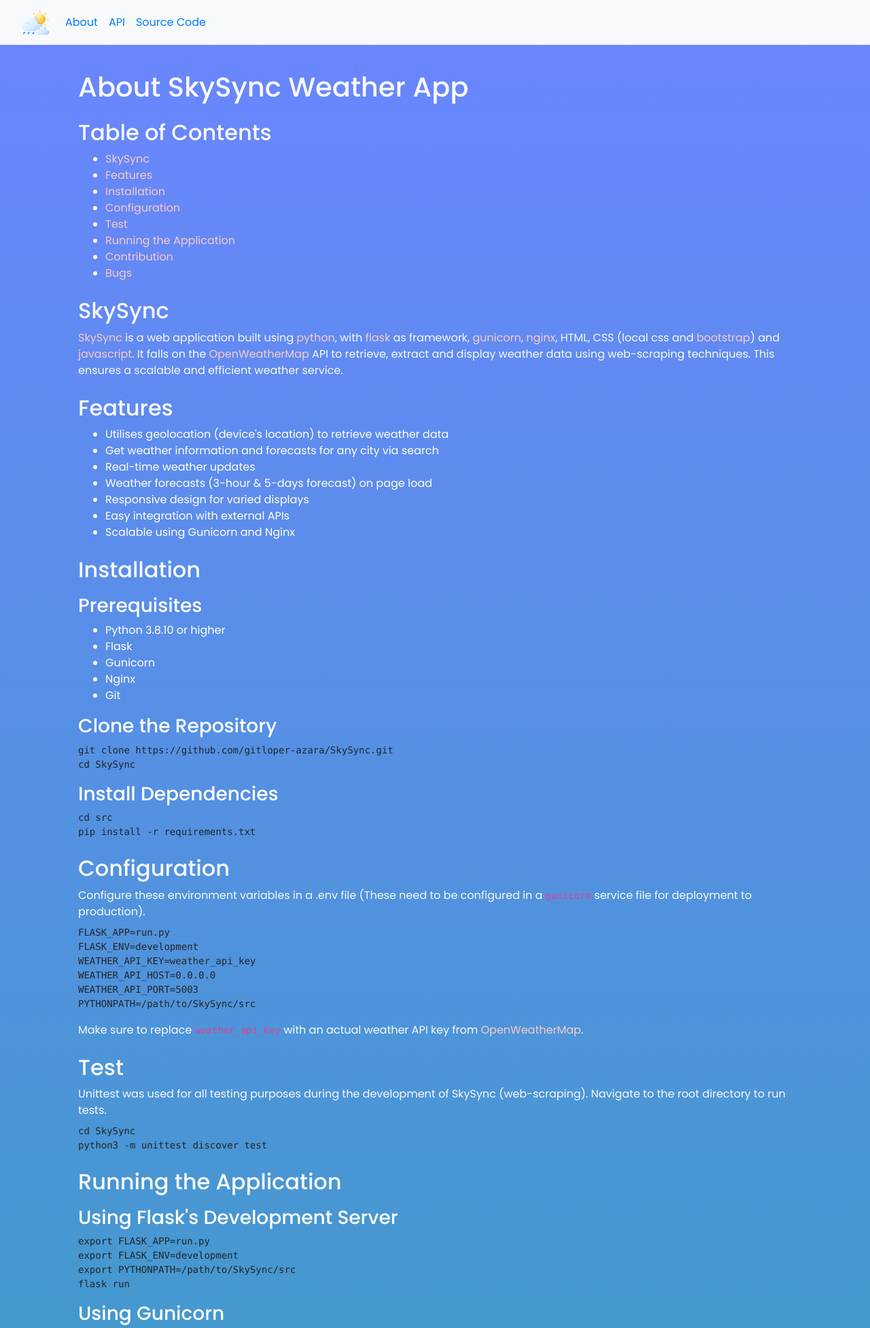
After one commit to azaraverse/SkySync, a Flask app: template src/app/templates/about.html in a window 1280 px wide. The commit adds this page. Shown: the top 1953 px of the page at 68% size. Run offline with Flask 2, Linux system fonts and the light colour scheme; the template is opened without the code that fills it, so the values that code supplies are empty; some libraries are stand-ins or nearby versions.

Commit message:
add about template html with route to about and index page.

```diff
--- a/src/app/routes.py
+++ b/src/app/routes.py
@@ -127,3 +127,9 @@
         return jsonify(
             {"error": "unable to retrieve forecast weather data."}
         ), 500
+
+
+@app_views.route('/about', methods=['GET'], strict_slashes=False)
+def about():
+    """"""
+    return render_template('about.html')
--- a/src/app/static/css/main.css
+++ b/src/app/static/css/main.css
@@ -8,7 +8,7 @@
 }
 
 body {
-    background: linear-gradient(#6b85ff, #389fbe);
+    background: linear-gradient(to bottom, #6b85ff, #389fbe);
     color: #fff;
     display: flex;
     flex-direction: column;
@@ -79,6 +79,20 @@
     padding-top: 100px;
     max-width: 1080px;
     text-align: center;
+}
+
+.container-about {
+    flex: 1;
+    text-align: left;
+    max-width: 1080px;
+    /* padding: 0 10px; */
+}
+
+.container a {
+    color: #facaca;
+}
+a:hover, a:focus, a:active {
+    color: #cce7ff;
 }
 
 .form-control {
--- /dev/null
+++ b/src/app/templates/about.html
@@ -0,0 +1,153 @@
+<!DOCTYPE html>
+<html lang="en">
+    <head>
+        <meta charset="utf-8">
+        <meta name="viewport" content="width=device-width, initial-scale=1, shrink-to-fit=no">
+        <meta content="Yushahu Yussif Azara" name="author">
+        <title>SkySync</title>
+        <link rel="icon" href="{{ url_for('static', filename='images/weather_icon.png') }}">
+        <link rel="stylesheet" href="https://cdn.jsdelivr.net/npm/bootstrap@4.0.0/dist/css/bootstrap.min.css" integrity="sha384-Gn5384xqQ1aoWXA+058RXPxPg6fy4IWvTNh0E263XmFcJlSAwiGgFAW/dAiS6JXm" crossorigin="anonymous">
+        <link rel="stylesheet" href="{{ url_for('static', filename='css/main.css') }}">
+        <link rel='stylesheet' href='https://cdn-uicons.flaticon.com/2.3.0/uicons-brands/css/uicons-brands.css'>
+    </head>
+    <body>
+        <nav class="navbar navbar-expand-md bg-light fixed-top">
+            <a class="navbar-brand" href="{{ url_for('app_views.index') }}">
+                <img src="{{ url_for('static', filename='images/weather_logo.png') }}" alt="SkySync Logo" style="height: 40px;">
+            </a>
+            <button class="navbar-toggler" type="button" data-toggle="collapse" data-target="#navbarsExampleDefault" aria-controls="navbarsExampleDefault" aria-expanded="false" aria-label="Toggle navigation">
+                <span class="navbar-toggler-icon toggler-color"></span>
+            </button>
+            <div class="collapse navbar-collapse" id="navbarsExampleDefault">
+                <ul class="navbar-nav mr-auto">
+                    <li class="nav-item active">
+                        <a class="nav-link" href="{{ url_for('app_views.about') }}">About<span class="sr-only">(current)</span></a>
+                    </li>
+                    <li class="nav-item">
+                        <a class="nav-link" href="https://openweathermap.org/current" target="_blank">API</a>
+                    </li>
+                    <li class="nav-item">
+                        <a class="nav-link" href="https://github.com/gitloper-azara/SkySync.git" target="_blank">Source Code</a>
+                    </li>
+                </ul>
+            </div>
+        </nav>
+        <div class="container-about container mt-5 pt-5">
+            <h1 class="mb-4">About SkySync Weather App</h1>
+            <h2 class="mt-4">Table of Contents</h2>
+            <ul>
+                <li><a href="#skysync">SkySync</a></li>
+                <li><a href="#features">Features</a></li>
+                <li><a href="#installation">Installation</a></li>
+                <li><a href="#configuration">Configuration</a></li>
+                <li><a href="#test">Test</a></li>
+                <li><a href="#running-the-application">Running the Application</a></li>
+                <li><a href="#contribution">Contribution</a></li>
+                <li><a href="#bugs">Bugs</a></li>
+            </ul>
+            <h2 id="skysync" class="mt-4">SkySync</h2>
+            <p>
+                <a href="https://www.muqitazara.tech/">SkySync</a> is a web application built using <a href="https://www.python.org" target="_blank">python</a>, with <a href="https://flask.palletsprojects.com/en/3.0.x/" target="_blank">flask</a> as framework,
+                <a href="https://gunicorn.org/" target="_blank">gunicorn</a>, <a href="https://nginx.org/en/" target="_blank">nginx</a>, HTML, CSS (local css and <a href="(https://getbootstrap.com/" target="_blank">bootstrap</a>) and
+                <a href="https://www.javascript.com/" target="_blank">javascript</a>. It falls on the <a href="https://openweathermap.org/" target="_blank">OpenWeatherMap</a> API to retrieve, extract and display weather data using web-scraping techniques.
+                This ensures a scalable and efficient weather service.
+            </p>
+            <h2 id="features" class="mt-4">Features</h2>
+            <ul>
+                <li>Utilises geolocation (device's location) to retrieve weather data</li>
+                <li>Get weather information and forecasts for any city via search</li>
+                <li>Real-time weather updates</li>
+                <li>Weather forecasts (3-hour & 5-days forecast) on page load</li>
+                <li>Responsive design for varied displays</li>
+                <li>Easy integration with external APIs</li>
+                <li>Scalable using Gunicorn and Nginx</li>
+            </ul>
+            <h2 id="#installation" class="mt-4">Installation</h2>
+            <h3 id="prerequisites" class="mt-3">Prerequisites</h3>
+            <ul>
+                <li>Python 3.8.10 or higher</li>
+                <li>Flask</li>
+                <li>Gunicorn</li>
+                <li>Nginx</li>
+                <li>Git</li>
+            </ul>
+            <h3 id="clone-the-repository" class="mt-3">Clone the Repository</h3>
+            <pre><code>git clone https://github.com/gitloper-azara/SkySync.git
+cd SkySync</code></pre>
+
+            <h3 id="install-dependencies" class="mt-3">Install Dependencies</h3>
+            <pre><code>cd src
+pip install -r requirements.txt</code></pre>
+
+            <h2 id="configuration" class="mt-4">Configuration</h2>
+            <p>Configure these environment variables in a .env file (These need to be configured in a <code>gunicorn</code> service file for deployment to production).</p>
+            <pre><code>FLASK_APP=run.py
+FLASK_ENV=development
+WEATHER_API_KEY=weather_api_key
+WEATHER_API_HOST=0.0.0.0
+WEATHER_API_PORT=5003
+PYTHONPATH=/path/to/SkySync/src</code></pre>
+            <p>Make sure to replace <code>weather_api_key</code> with an actual weather API key from <a href="https://openweathermap.org/" target="_blank">OpenWeatherMap</a>.</p>
+
+            <h2 id="test" class="mt-4">Test</h2>
+            <p>Unittest was used for all testing purposes during the development of SkySync (web-scraping). Navigate to the root directory to run tests.</p>
+            <pre><code>cd SkySync
+python3 -m unittest discover test</code></pre>
+
+            <h2 id="running-the-application" class="mt-4">Running the Application</h2>
+            <h3 id="using-flask-dev-server" class="mt-3">Using Flask's Development Server</h3>
+            <pre><code>export FLASK_APP=run.py
+export FLASK_ENV=development
+export PYTHONPATH=/path/to/SkySync/src
+flask run</code></pre>
+
+            <h3 id="using-gunicorn" class="mt-3">Using Gunicorn</h3>
+            <p>Refer to <code><a href="https://github.com/gitloper-azara/SkySync/blob/14d7a7882c0e4e6c8942223da2ffef35468ecf78/src/server_side_config/gunicorn.service" target="_blank">gunicorn.service</a></code> and insert content after the <code>nano</code> command.</p>
+            <pre><code>nano /etc/systemd/system/gunicorn.service
+sudo systemctl daemon-reload
+sudo systemctl start gunicorn
+sudo systemctl enable gunicorn</code></pre>
+
+            <h3 id="setting-up-nginx" class="mt-3">Setting up Nginx</h3>
+            <p>Refer to <code><a href="https://github.com/gitloper-azara/SkySync/blob/14d7a7882c0e4e6c8942223da2ffef35468ecf78/src/server_side_config/nginx.default" target="_blank">nginx.default</a></code> and insert content after the <code>nano</code> command.</p>
+            <pre><code>nano /etc/nginx/sites-available/default
+sudo ln -s /etc/nginx/sites-available/default /etc/nginx/sites-enabled/
+sudo nginx -t
+sudo systemctl restart nginx</code></pre>
+            <p>Only restart nginx when <code>nginx -t</code> (checking nginx syntax) passes without errors!</p>
+
+            <h2 id="contributions" class="mt-4">Contributions</h2>
+            <p>Contributions are highly welcome. Kindly fork this repository, make necessary contributions and submit a pull request.</p>
+
+            <h2 id="bugs" class="mt-4">Bugs</h2>
+            <p>No known bugs at this point.</p>
+        </div>
+        <footer>
+            <div class="footer-content">
+                <section class="social-links">
+                    <a href="https://github.com/gitloper-azara" target="_blank">
+                        <i class="fi fi-brands-github"></i>
+                    </a>
+                    <a href="https://twitter.com/muqitazara" target="_blank">
+                        <i class="fi fi-brands-twitter-alt-circle"></i>
+                    </a>
+                    <a href="https://www.linkedin.com/in/yushahuyussifazara" target="_blank">
+                        <i class="fi fi-brands-linkedin"></i>
+                    </a>
+                    <a href="https://www.facebook.com/yushahuazara" target="_blank">
+                        <i class="fi fi-brands-facebook"></i>
+                    </a>
+                </section>
+            </div>
+            <div class="referal-link">
+                <a href="https://www.flaticon.com/uicons/interface-icons" title="Free uicons" target="_blank">Social media icons created by Freepik - Flaticon</a>
+            </div>
+            <p>&copy; Yushahu Yussif Azara &ndash; 2024</p>
+        </footer>
+        <!-- Load javaScript after DOM is fully loaded -->
+        <!-- script type="text/javascript" src="{{ url_for('static', filename='js/script.js') }}"></script -->
+        <script src="https://code.jquery.com/jquery-3.2.1.min.js"></script>
+        <script src="https://cdn.jsdelivr.net/npm/popper.js@1.12.9/dist/umd/popper.min.js" integrity="sha384-ApNbgh9B+Y1QKtv3Rn7W3mgPxhU9K/ScQsAP7hUibX39j7fakFPskvXusvfa0b4Q" crossorigin="anonymous"></script>
+        <script src="https://cdn.jsdelivr.net/npm/bootstrap@4.0.0/dist/js/bootstrap.min.js" integrity="sha384-JZR6Spejh4U02d8jOt6vLEHfe/JQGiRRSQQxSfFWpi1MquVdAyjUar5+76PVCmYl" crossorigin="anonymous"></script>
+    </body>
+</html>
--- a/src/app/templates/base.html
+++ b/src/app/templates/base.html
@@ -12,7 +12,7 @@
     </head>
     <body>
         <nav class="navbar navbar-expand-md bg-light fixed-top">
-            <a class="navbar-brand" href="#">
+            <a class="navbar-brand" href="{{ url_for('app_views.index') }}">
                 <img src="{{ url_for('static', filename='images/weather_logo.png') }}" alt="SkySync Logo" style="height: 40px;">
             </a>
             <button class="navbar-toggler" type="button" data-toggle="collapse" data-target="#navbarsExampleDefault" aria-controls="navbarsExampleDefault" aria-expanded="false" aria-label="Toggle navigation">
@@ -21,7 +21,7 @@
             <div class="collapse navbar-collapse" id="navbarsExampleDefault">
                 <ul class="navbar-nav mr-auto">
                     <li class="nav-item active">
-                        <a class="nav-link" href="#">Learn more<span class="sr-only">(current)</span></a>
+                        <a class="nav-link" href="{{ url_for('app_views.about') }}">About<span class="sr-only">(current)</span></a>
                     </li>
                     <li class="nav-item">
                         <a class="nav-link" href="https://openweathermap.org/current" target="_blank">API</a>
```
Also changed, not shown: README.md.
